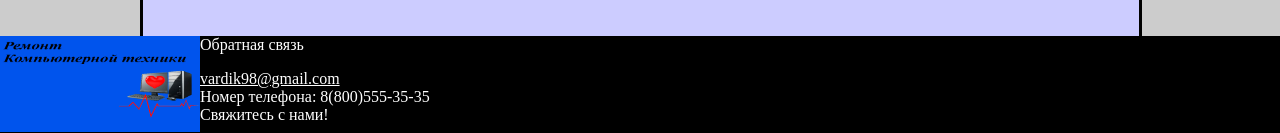
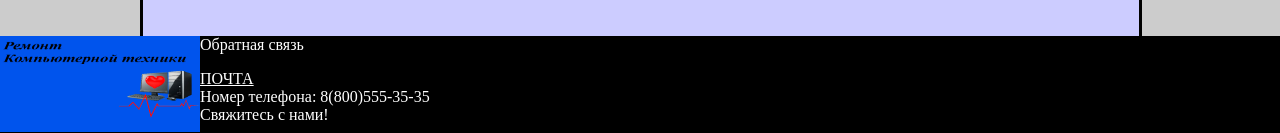
Before and after one commit to host161/host161.github.io, a plain HTML site: page about.html in a window 1280 px wide. Shown: the part 767-900 px from the top of the page. Drawn offline with Linux system fonts and the light colour scheme.

Commit message:
Update about.html

```diff
--- a/about.html
+++ b/about.html
@@ -42,7 +42,7 @@
 </div>
 <div class='footer'><img src='images\banner.gif' style='height:96px;'/>
 <p>Обратная связь</p>
-<a href='vardik98@gmail.com'>vardik98@gmail.com</a><br>
+<a href='http://www.google.com'>ПОЧТА</a><br>
 Номер телефона: 8(800)555-35-35<br>
 Свяжитесь с нами!
 </address>
```
